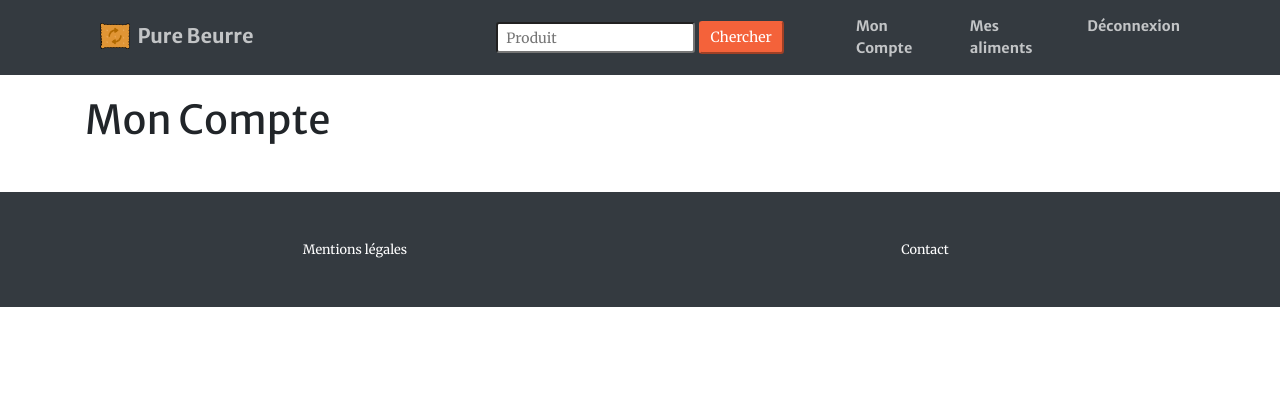
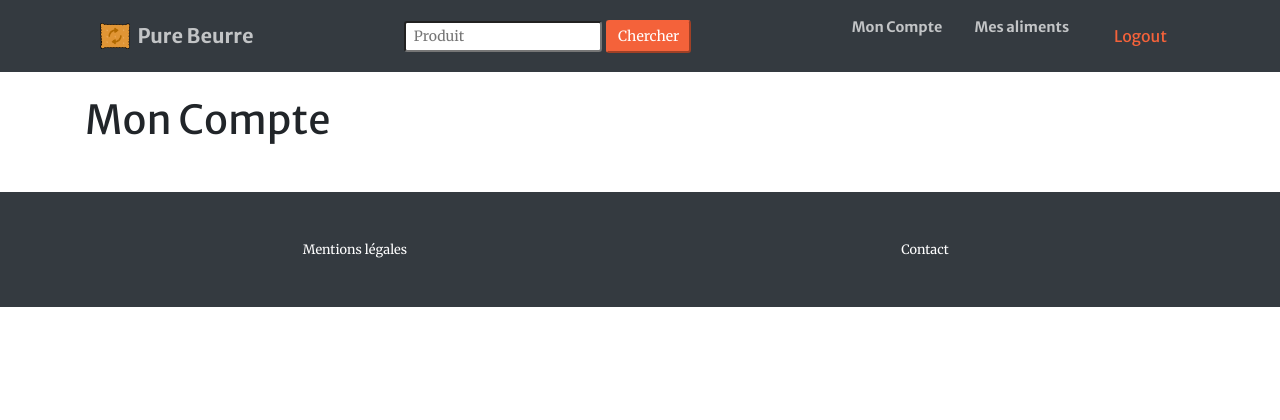
Before and after one commit to erischon/p8_eri_schon, a Django app: page /users/moncompte/ in a window 1280 px wide. Shown: the top 420 px of the page. Run offline with Django 3.2, Linux system fonts and the light colour scheme; the visitor is signed in with stand-in values (Sample User, id 1); some libraries are stand-ins or nearby versions.

Commit message:
Update base.html

```diff
--- a/templates/webapp/base.html
+++ b/templates/webapp/base.html
@@ -34,7 +34,7 @@
         <nav class="navbar navbar-expand-lg navbar-light fixed-top bg-dark py-3 mb-5" id="mainNav">
             <div class="container">
 
-                <div class="col-lg-4 align-self-start">
+                <div class="col-lg-3 align-self-start">
                     <a class="navbar-brand js-scroll-trigger" href="#">
                         <img src="{% static 'webapp/assets/img/logo_pur_beurre.png' %}" alt="" class="d-inline-block align-top mr-1" width="30" height="30">
                         Pure Beurre
@@ -52,7 +52,7 @@
 
                 </div>
 
-                <div class="col-lg-4">
+                <div class="col-lg-5">
                     <div class="collapse navbar-collapse" id="navbarResponsive">
 
                         {% if user.is_authenticated %}
@@ -60,14 +60,19 @@
                         <ul class="navbar-nav ml-auto my-2 my-lg-0">
                             <li class="nav-item"><a class="nav-link js-scroll-trigger" href="#">Mon Compte</a></li>
                             <li class="nav-item"><a class="nav-link js-scroll-trigger" href="#">Mes aliments</a></li>
-                            <li class="nav-item"><a class="nav-link js-scroll-trigger" href="#">Déconnexion</a></li>
+                            <li class="nav-item">
+                                <form class="nav-link js-scroll-trigger" action="{% url 'logoutuser' %}" method="POST">
+                                    {% csrf_token %}
+                                    <button type="submit" class="btn btn-link">Logout</button>
+                                </form>
+                            </li>
                         </ul>
 
                         {% else %}
 
                         <ul class="navbar-nav ml-auto my-2 my-lg-0">
-                            <li class="nav-item"><a class="nav-link js-scroll-trigger" id="link_mon_compte" href="#">Créer Mon Compte</a></li>
-                            <li class="nav-item"><a class="nav-link js-scroll-trigger" id="link_login" href="#">Me connecter</a></li>
+                            <li class="nav-item"><a class="nav-link js-scroll-trigger" id="link_mon_compte" href="{% url 'signupuser' %}">Créer Mon Compte</a></li>
+                            <li class="nav-item"><a class="nav-link js-scroll-trigger" id="link_login" href="{% url 'loginuser' %}">Me connecter</a></li>
                         </ul>
 
                         {% endif %}
```
